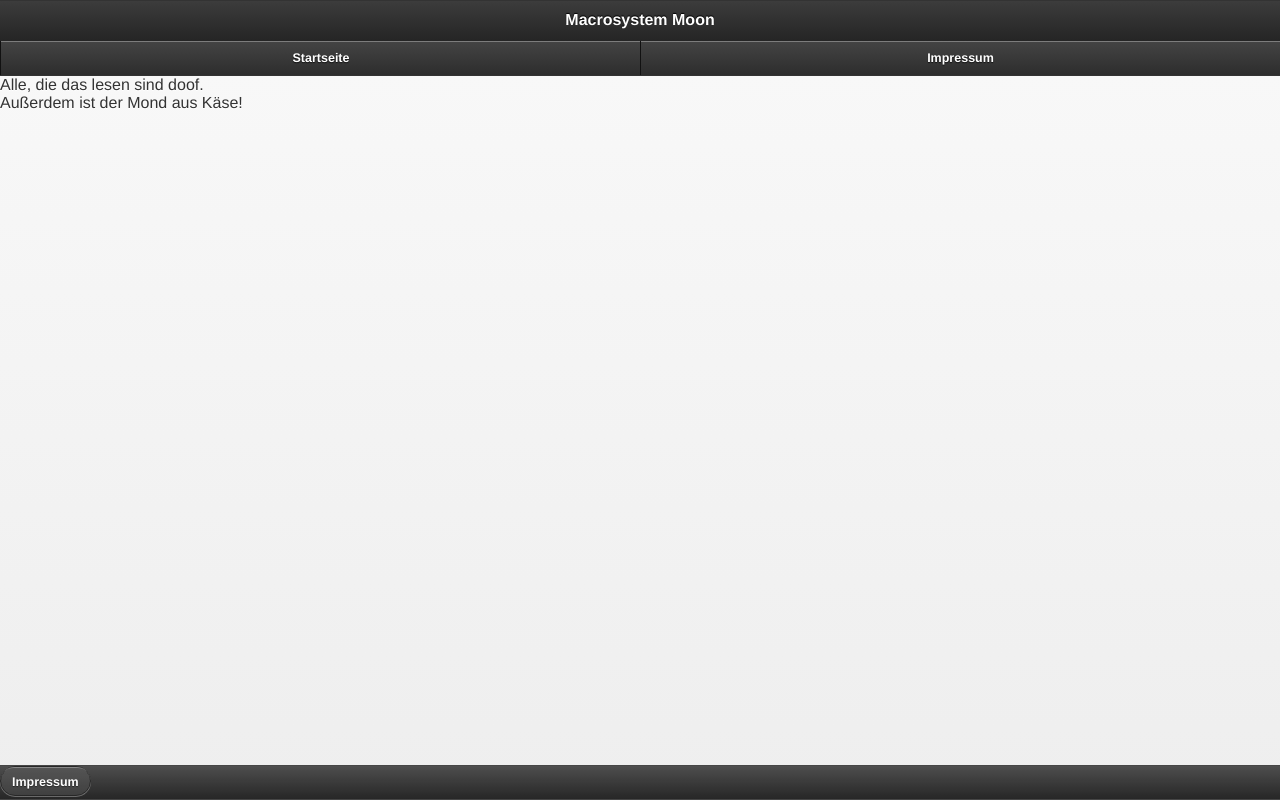
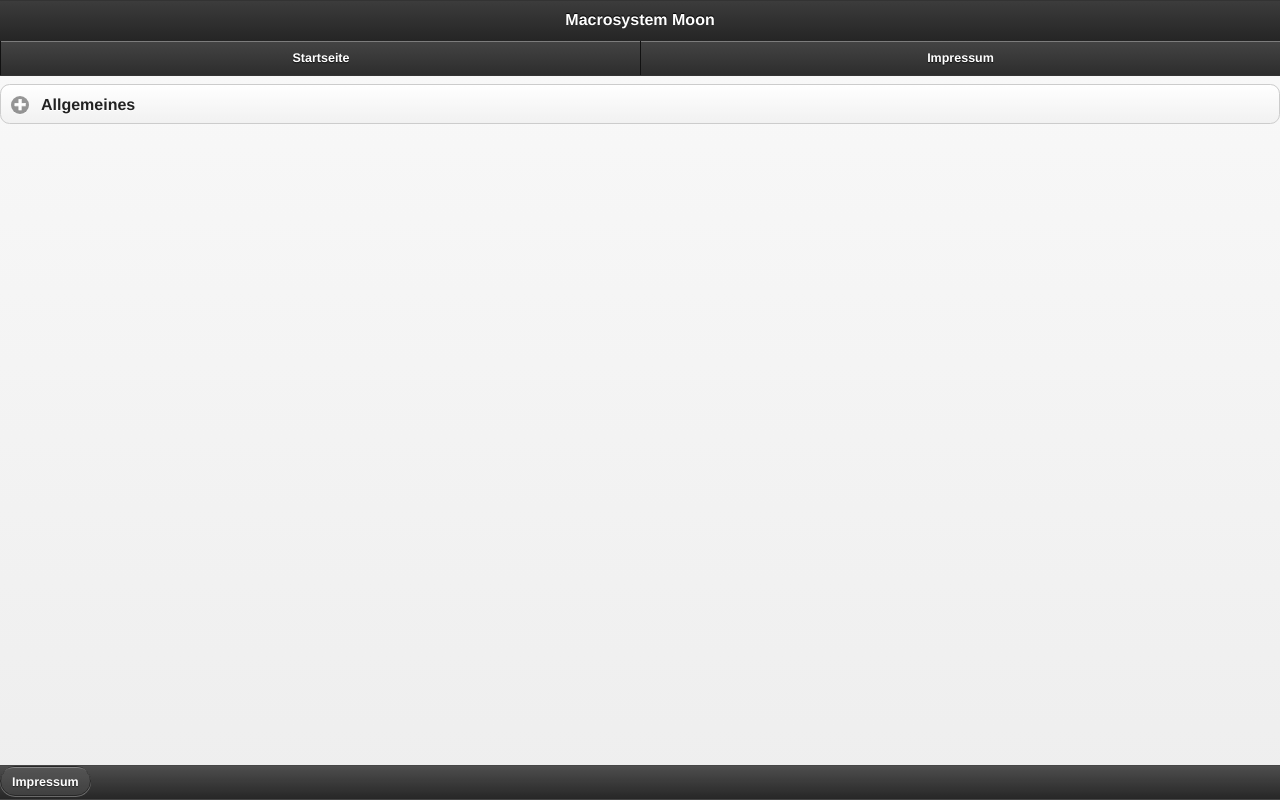
Before and after one commit to leonkunert/Macrosystem-Moon, a plain HTML site: page info.html in a window 1280 px wide. Drawn offline with Linux system fonts and the light colour scheme.

Commit message:
Collapsable

```diff
--- a/info.html
+++ b/info.html
@@ -21,8 +21,10 @@
         </div>
       </div>
       <div data-role="content" id="Info">
-    		Alle, die das lesen sind doof.<br>
-    		Außerdem ist der Mond aus Käse!<br>
+        <div data-role="collapsible">
+          <h3>Allgemeines</h3>
+          <p>Was viele nicht wissen, aber allgemein belegtes Faktum ist: Der Mond ist aus Käse</p>
+        </div>
       </div>
       <div data-role="footer" data-position="fixed" data-fullscreen="true">
         <a href="#popupBasic" data-rel="popup">Impressum</a>
```
